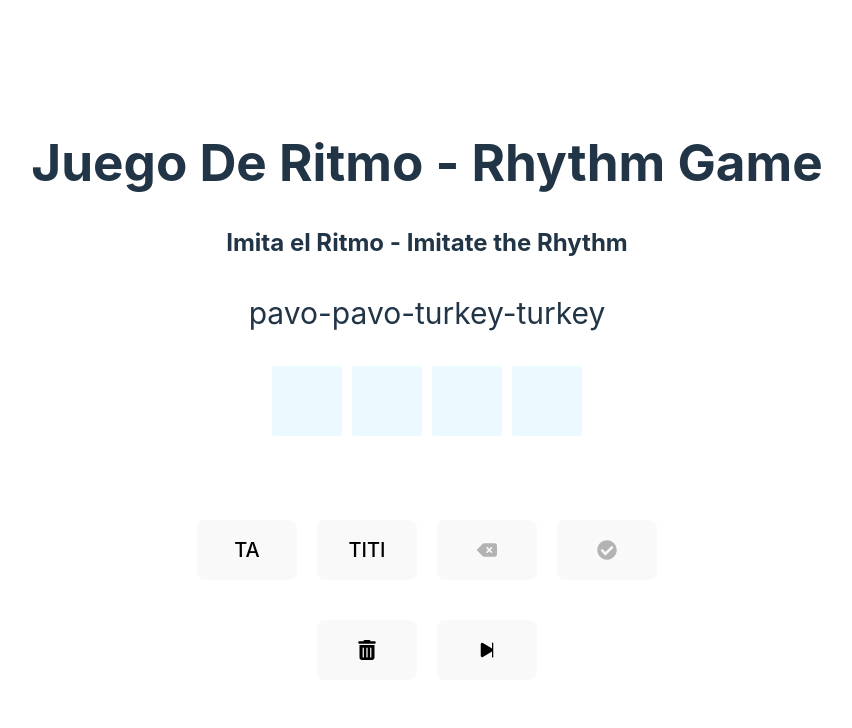
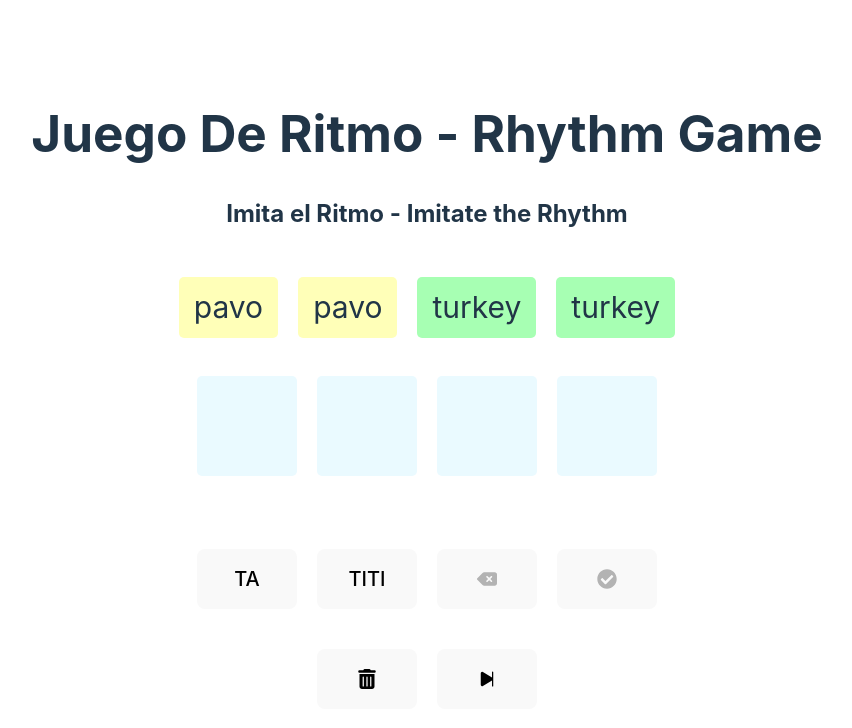
Before and after one commit to Seb-Park/translanguaging-music-tool, a React (Vite) app in the folder tlang-music/: page / in a window 1280 px wide. Shown: the top 728 px of the page, without its empty margins (213-1065 px from the left). Built offline with nearby package versions, Linux system fonts and the light colour scheme.

Commit message:
Change to onPointerUp, create prompt display field.

```diff
--- a/tlang-music/src/components/GameButton.jsx
+++ b/tlang-music/src/components/GameButton.jsx
@@ -15,7 +15,7 @@ const GameButton = ({
       type="button"
       // className={`game-btn btn btn-${color} ${className}`}
       className={`game-btn btn ${className}`}
-      onClick={onClick}
+      onPointerUp={onClick}
       disabled={disabled}
     >
       {children}
--- a/tlang-music/src/components/NoteField/index.jsx
+++ b/tlang-music/src/components/NoteField/index.jsx
@@ -1,13 +1,22 @@
 import { motion } from "motion/react";
 import NoteCell from "./NoteCell";
 
-const NoteField = ({ children, spaces, userInput, toDisplay, toLabel }) => {
+const NoteField = ({
+  children,
+  spaces,
+  userInput,
+  toDisplay = null,
+  toLabel = null,
+  className=''
+}) => {
   return (
-    <div className="note-field">
+    <div className={"note-field " + {className}}>
       {Array.from({ length: spaces }).map((_, index) => (
         <NoteCell
-          note={toDisplay[userInput[index]]}
-          label={toLabel[userInput[index]]}
+          note={
+            toDisplay != null ? toDisplay[userInput[index]] : userInput[index]
+          }
+          label={toLabel != null && toLabel[userInput[index]]}
           key={index}
         />
       ))}
--- /dev/null
+++ b/tlang-music/src/components/PromptField/PromptCell.jsx
@@ -0,0 +1,17 @@
+import { motion } from "motion/react";
+
+const PromptCell = ({ children, word, color = "yellow" }) => {
+  return (
+    <motion.div
+      key={word}
+      className={(word === "" ? "prompt-cell " : "prompt-cell filled ") + color}
+      initial={{ scale: 1.1 }}
+      animate={{ scale: 1 }}
+      exit={{ scale: 1 }}
+    >
+        {word}
+    </motion.div>
+  );
+};
+
+export default PromptCell;
--- /dev/null
+++ b/tlang-music/src/components/PromptField/index.jsx
@@ -0,0 +1,30 @@
+import { memo } from "react";
+import React from 'react';
+import PromptCell from "./PromptCell";
+
+const PromptField = memo(({ children, prompt }) => {
+  let colors = ["red", "orange", "yellow", "green", "blue", "purple"];
+  let wordToColor = {};
+  prompt.forEach((word) => {
+    if (!wordToColor.hasOwnProperty(word)) {
+      const randomIndex = Math.floor(Math.random() * colors.length);
+      const randomColor = colors[randomIndex];
+      wordToColor[word] = randomColor;
+      colors = colors.filter((item) => item !== randomColor);
+      if (colors.length === 0) {
+        colors = ["red", "orange", "yellow", "green", "blue", "purple"];
+      }
+    }
+  });
+  return (
+    <div className={"prompt-field"}>
+      {prompt.map((word, index) => (
+        <PromptCell word={word} label={""} key={index} color={wordToColor[word]} />
+      ))}
+    </div>
+  );
+});
+
+// TODO: When user gets the correct answer, switch to ta or titi
+
+export default PromptField;
--- /dev/null
+++ b/tlang-music/src/components/RhythmButtonSet.jsx
@@ -0,0 +1,24 @@
+import GameButton from "./GameButton";
+
+const RhythmButtonSet = ({
+  allowedRhythms,
+  rhythmToSurface,
+  addToAnswerFun = () => {},
+}) => {
+  return (
+    <>
+      {allowedRhythms.map((item, index) => {
+        <GameButton
+          key={index}
+          onClick={() => {
+            addToAnswerFun(rhythmToSurface[item]);
+          }}
+        >
+          rhythmToSurface[item].toUpperCase()
+        </GameButton>;
+      })}
+    </>
+  );
+};
+
+export default RhythmButtonSet;
--- a/tlang-music/src/components/RhythmGame.jsx
+++ b/tlang-music/src/components/RhythmGame.jsx
@@ -8,6 +8,8 @@ import NoteDeck from "../models/NoteDeck";
 /* COMPONENTS */
 import GameButton from "./GameButton";
 import NoteField from "./NoteField";
+import PromptField from "./PromptField";
+import RhythmButtonSet from "./RhythmButtonSet";
 // import 'bootstrap/dist/css/bootstrap.min.css';
 // TODO: Doesn't work right now because bootstrap CSS isn't imported...
 // But do I want it?
@@ -43,9 +45,11 @@ function RhythmGame() {
 
   const [answer, setAnswer] = useState([]);
 
+  const [round, setRound] = useState([]);
+
   const beats = 4;
 
-  const noteDeck = NoteDeck.fromJSON(AnimalNoteSet, beats);
+  const noteDeck = NoteDeck.fromJSON(AnimalNoteSet, beats, new Set(["qu_1", "ei_2"]));
 
   const addToAnswer = (item) => {
     if (answer.length < beats) {
@@ -94,14 +98,7 @@ function RhythmGame() {
     }
   };
 
-  const values = Object.freeze({
-    TA: Symbol("ta"),
-    TITI: Symbol("titi"),
-    TIRITIRI: Symbol("tiri-tiri"),
-    TITIRI: Symbol("ti-tiri"),
-    TIRITI: Symbol("tiri-ti"),
-    TU: Symbol("tu"),
-  });
+  const allowedRhythms = ["ei_2", "qu_1"]
 
   //   const taIcon = TaIcon();
   const taIcon = Qu1Icon();
@@ -122,14 +119,18 @@ function RhythmGame() {
     <div className="rhythm-game">
       <h1>Juego De Ritmo - Rhythm Game</h1>
       <h2>Imita el Ritmo - Imitate the Rhythm</h2>
-      <p className="prompt-text">{promptSurface.join("-")}</p>
+      {/* <p className="prompt-text">{promptSurface.join("-")}</p> */}
+      <PromptField
+        prompt={promptSurface}
+        key={promptSurface.join()}
+      />
       <NoteField
         spaces={beats}
         userInput={answer}
         toDisplay={rhythmDisplay}
         toLabel={rhythmName}
       />
-      <br />
+      {/* <br /> */}
       <div className="game-btn-row">
         {/* <div className="btn-group"> */}
         <GameButton
@@ -148,6 +149,10 @@ function RhythmGame() {
           {/* {titiIcon} */}
           TITI
         </GameButton>
+
+        <RhythmButtonSet allowedRhythms={allowedRhythms} rhythmToSurface={rhythmName} addToAnswerFun={addToAnswer}>
+
+        </RhythmButtonSet>
         {/* </div> */}
         <GameButton
           className="delete"
--- a/tlang-music/src/index.css
+++ b/tlang-music/src/index.css
@@ -11,6 +11,8 @@
   text-rendering: optimizeLegibility;
   -webkit-font-smoothing: antialiased;
   -moz-osx-font-smoothing: grayscale;
+
+  --roundness: 5px;
 }
 
 a {
@@ -91,22 +93,62 @@ button:focus-visible {
   font-size: 30px;
 }
 
+.prompt-field {
+  display: flex;
+  gap: 20px;
+  align-items: center;
+  justify-content: center;
+}
+
+.prompt-cell {
+  font-size: 30px;
+  padding: 8px 15px;
+  margin: .83em 0px;
+  border-radius: var(--roundness);
+  background-color: rgb(255, 180, 180);
+}
+
+.prompt-cell.red {
+  background-color: rgb(255, 180, 180);
+}
+
+.prompt-cell.orange {
+  background-color: rgb(255, 224, 184);
+}
+
+.prompt-cell.yellow {
+  background-color: rgb(255, 255, 184);
+}
+
+.prompt-cell.green {
+  background-color: rgb(167, 255, 179);
+}
+
+.prompt-cell.blue {
+  background-color: rgb(167, 224, 255);
+}
+
+.prompt-cell.purple {
+  background-color: rgb(215, 167, 255);
+}
+
 .note-field {
   display: flex;
-  gap: 10px;
+  gap: 20px;
   align-items: center;
   align-content: center;
   justify-content: center;
+  margin: .83em 0px;
 }
 
 .note-cell {
   display: flex;
   flex-direction: column;
   text-align: center;
-  width: 70px;
-  height: 70px;
+  width: 100px;
+  height: 100px;
   background-color: rgb(234, 250, 255);
-  border-radius: 3px;
+  border-radius: var(--roundness);
   justify-content: center;
   align-items: center;
   font-size: 40px;
--- a/tlang-music/src/models/NoteDeck.js
+++ b/tlang-music/src/models/NoteDeck.js
@@ -26,10 +26,10 @@ class WordSet {
     this.possibleWords = new Set([]);
 
     this.resetLengthIndex();
+    this.words = words;
 
     if (allowedRhythms.size === 0) {
       // If allowedRhythms is empty, all
-      this.words = words;
       for (let word in words) {
         if (words.hasOwnProperty(word)) {
           // TODO: need to check if number of rhythms is too high for beats
@@ -54,7 +54,9 @@ class WordSet {
           let rhythms = words[word];
           // All of the rhythms in the word are allowed rhythms, i.e. every
           // kind of rhythm in the sequence of rhythms of the word we allowed
-          const allRhythmsAllowed = list.every((item) => set.has(item));
+          const allRhythmsAllowed = rhythms.every((item) =>
+            allowedRhythms.has(item)
+          );
           // TODO: need to check if each rhythm in the list is in the set
           // TODO: need to check if the number of rhythms is too high for beats
           // TODO: need to index into lengthIndex
```
Also changed, not shown: tlang-music/src/assets/images/rhythm_game/characters/character_1.svg (added), 1 other file (tests, documents, lock files or other folders).
